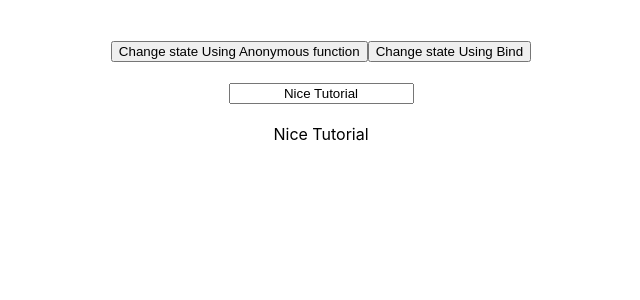
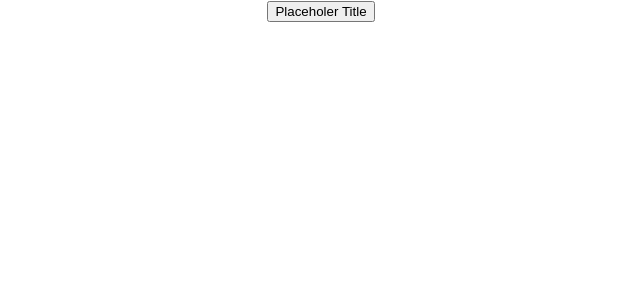
Before and after one commit to mindazub/react-router-crud, a React (Create React App) app: page / in a window 1280 px wide. Shown: the top 300 px of the page, without its empty margins (319-959 px from the left). Built offline with nearby package versions, Linux system fonts and the light colour scheme.

Commit message:
added last files

```diff
--- a/src/App.js
+++ b/src/App.js
@@ -1,35 +1,20 @@
 import React, { Component } from 'react';
 import './App.css';
+import Child from './components/parentToChild/child'
 
 class App extends Component {
   state = {
-    name: "Nice Tutorial"
+    title: "Placeholer Title"
   }
 
-  changeState = (newName) => {
-    this.setState(
-      {
-        name: newName
-      }
-    )
-  }
-
-  changeStateFromInput = (event) => {
-    this.setState({
-      name: event.target.value
-    })
+  changeTheWorld = (newTitle) => {
+    this.setState({ title: newTitle });
   }
 
   render() {
     return (
-      <div>
-        <br /> <br />
-        <button onClick={()=>this.changeState("Anonymous function name change")}>Change state Using Anonymous function</button>
-        <button onClick={this.changeState.bind(this, "Passed from Bind")}>Change state Using Bind</button>
-        <br /> <br />
-        <input type="text" onChange={this.changeStateFromInput} value={this.state.name} />
-        <br /> <br />
-        <div>{this.state.name}</div>
+      <div className="App">
+        <Child doWhatever={this.changeTheWorld.bind(this, "New World")} title={this.state.title} />
       </div>
     );
   }
--- /dev/null
+++ b/src/components/parentToChild/child.js
@@ -0,0 +1,13 @@
+import React from 'react';
+
+const child = (props) => {
+
+    return (
+        <div>
+            <button onClick={props.doWhatever}>{props.title}</button>
+        </div>
+    )
+
+}
+
+export default child;
```
Also changed, not shown: src/components/User.js (deleted, +0 -7 lines), src/components/Users.js (deleted, +0 -45 lines).
